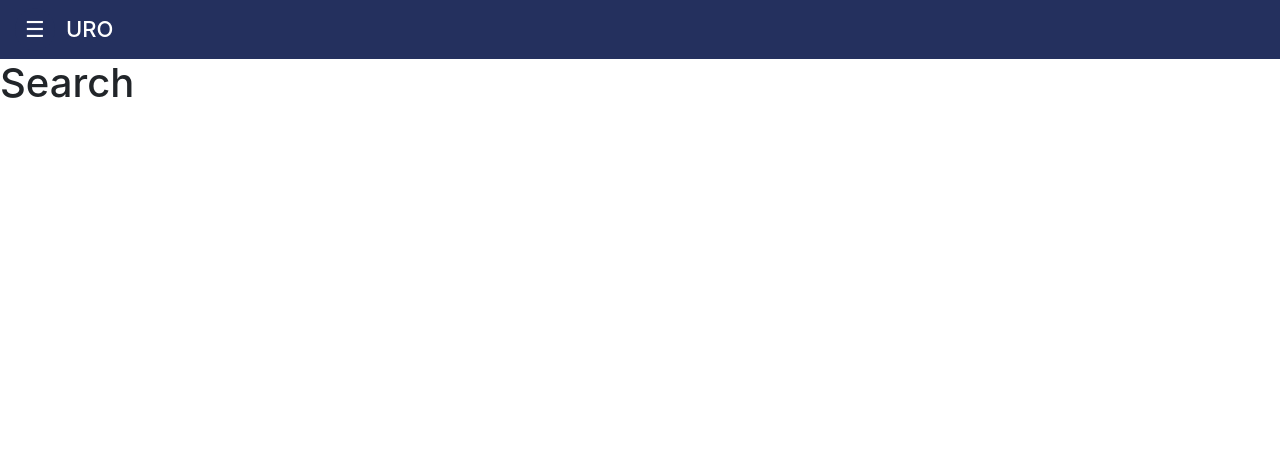
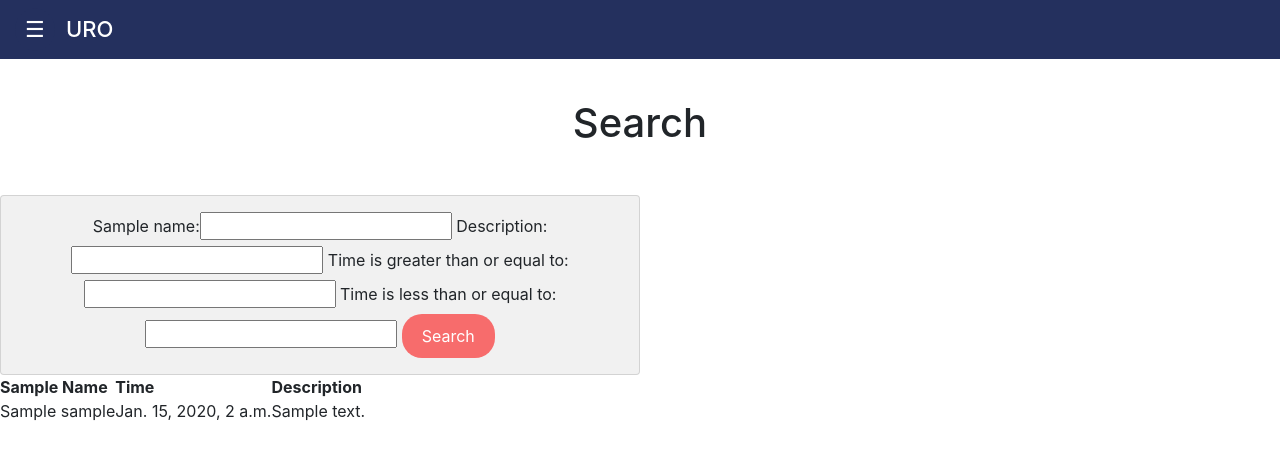
Before and after one commit to ericlee0920/2021-Data-Science-Projects, a Django app: page /search/ in a window 1280 px wide. Shown: the top 460 px of the page. Run offline with Django 3.2, Linux system fonts and the light colour scheme; tables that the repository leaves empty hold one stand-in row (values such as "Sample post"); some libraries are stand-ins or nearby versions.

Commit message:
task 8-9

```diff
--- /dev/null
+++ b/django_assignment/database/filters.py
@@ -0,0 +1,12 @@
+import django_filters
+from django_filters import DateFilter
+
+from .models import *
+
+class SampleFilter(django_filters.FilterSet):
+    start_date = DateFilter(field_name='time', lookup_expr='gte')
+    end_date = DateFilter(field_name='time', lookup_expr='lte')
+    class Meta:
+        model = Sample
+        fields = '__all__'
+        exclude = ['time']
--- a/django_assignment/database/templates/download.html
+++ b/django_assignment/database/templates/download.html
@@ -2,7 +2,7 @@
 
 <!DOCTYPE html>
 <html lang="en">
-  <h1>Download Database</h1>
+  <h1 class="header">Download Database</h1>
   <div>
     <button onclick="window.location.href='/download-csv/'" type="download-csv">Download Database CSV</button>
   </div>
--- a/django_assignment/database/templates/search.html
+++ b/django_assignment/database/templates/search.html
@@ -1,8 +1,39 @@
-{% extends 'main.html' %} {% block content %}
+{% extends 'main.html' %} {% block content %} {% load static %}
 
 <!DOCTYPE html>
 <html lang="en">
-  <h1>Search</h1>
+  <head>
+    <link rel="stylesheet" type="text/css" href="{% static 'css/search.css' %}" />
+  </head>
+  <body>
+    <h1 class="header">Search</h1>
+    <div class="row justify-content-center">
+      <div class="col">
+        <div class="card card-body">
+          <form method="get">
+            {{myFilter.form}}
+            <button class="btn btn-primary" type="submit">Search</button>
+          </form>
+        </div>
+      </div>
+    </div>
+    <div>
+      <table>
+        <tr>
+          <th>Sample Name</th>
+          <th>Time</th>
+          <th>Description</th>
+        </tr>
+        {% for sample in samples %}
+        <tr>
+          <td>{{ sample.sample_name }}</td>
+          <td>{{ sample.time }}</td>
+          <td>{{ sample.description }}</td>
+        </tr>
+        {% endfor %}
+      </table>
+    </div>
+  </body>
 </html>
 
 {% endblock %}
--- a/django_assignment/database/views.py
+++ b/django_assignment/database/views.py
@@ -2,6 +2,7 @@
 from django.contrib import messages
 from django.contrib.auth.decorators import permission_required
 from .models import Sample
+from .filters import SampleFilter
 import csv, io
 
 @permission_required('admin.can_add_log_entry')
@@ -28,7 +29,14 @@
 def search(request):
     template = 'search.html'
 
-    return render(request, template)
+    samples = Sample.objects.all()
+
+    myFilter = SampleFilter(request.GET, queryset=samples)
+    samples = myFilter.qs
+
+    context = {'samples': samples, 'myFilter': myFilter}
+
+    return render(request, template, context)
 
 
 @permission_required('admin.can_add_log_entry')
--- a/django_assignment/django_assignment/settings.py
+++ b/django_assignment/django_assignment/settings.py
@@ -46,6 +46,7 @@
     'django.contrib.sessions',
     'django.contrib.messages',
     'django.contrib.staticfiles',
+    'django_filters',
 ]
 
 MIDDLEWARE = [
--- a/django_assignment/static/css/index.css
+++ b/django_assignment/static/css/index.css
@@ -23,7 +23,7 @@
   overflow-x: hidden;
 }
 
-.row {
+/* .row {
   display: -ms-flexbox;
   display: flex;
   -ms-flex-wrap: wrap;
@@ -31,7 +31,7 @@
   padding-left: 30px;
   padding-right: 30px;
   padding-bottom: 30px;
-}
+} */
 
 .column {
   -ms-flex: 50%;
```
Also changed, not shown: django_assignment/database/static/css/search.css (added).
